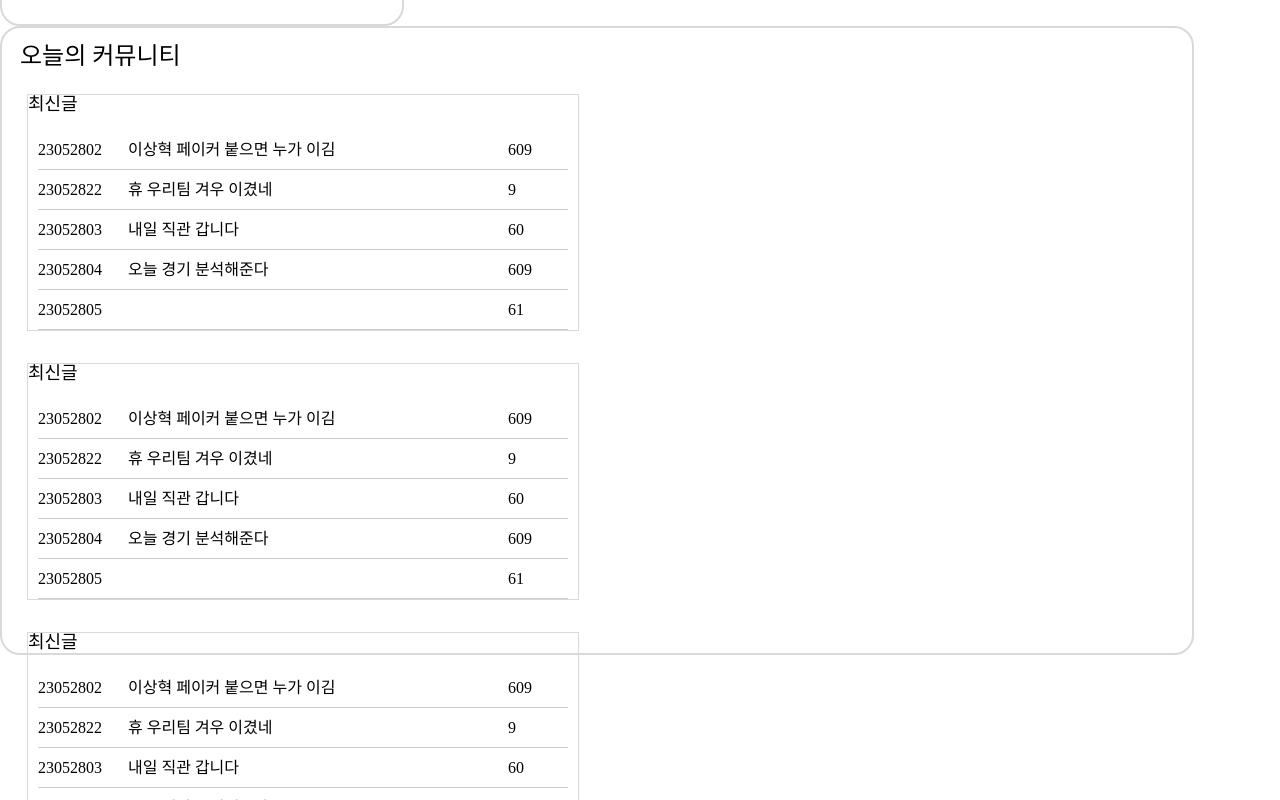
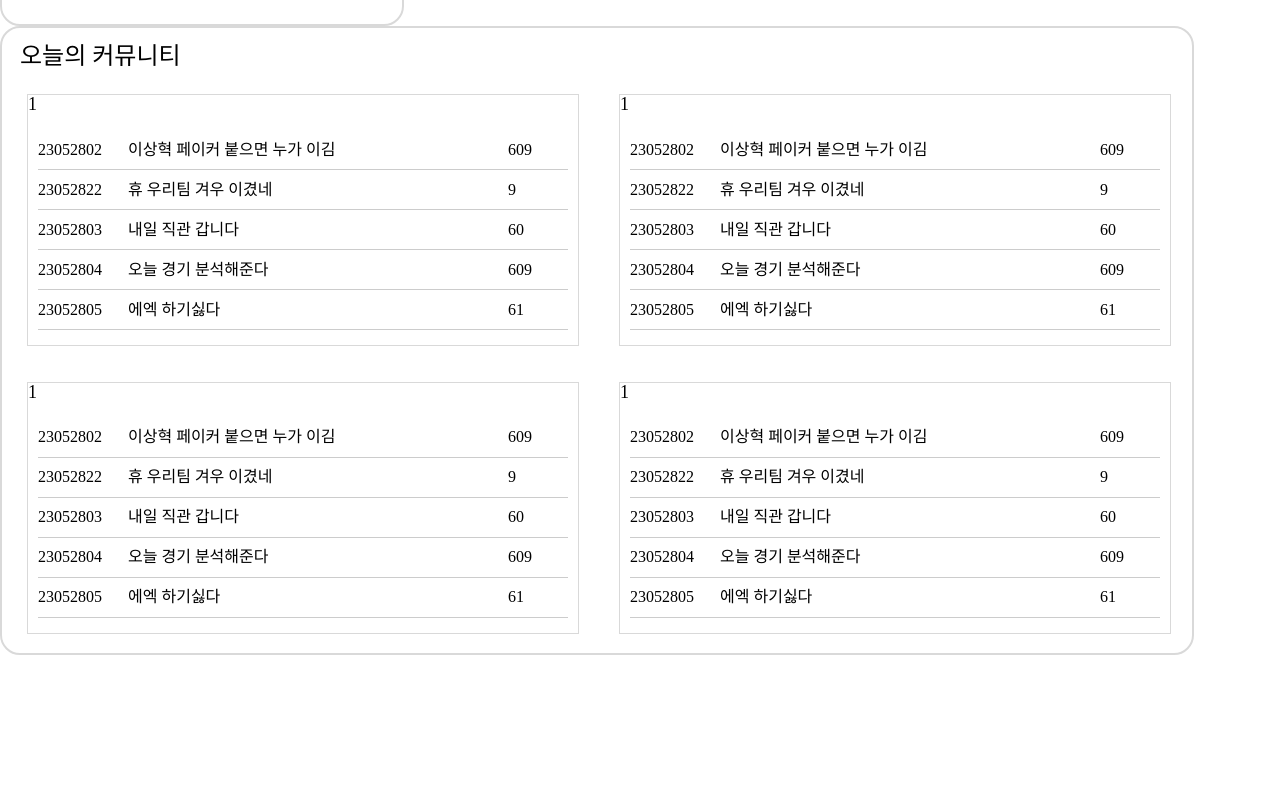
Before and after one commit to ji-silver/FANHANA, a React (Create React App) app: page / in a window 1280 px wide. Shown: the part 820-1620 px from the top of the page. After the commit the page ends 1475 px from the top, so only its background shows below. Built offline with nearby package versions, Linux system fonts and the light colour scheme.

Commit message:
Feat: 커뮤니티 게시판 모듈화

```diff
--- a/src/components/Main/CommunityBox.tsx
+++ b/src/components/Main/CommunityBox.tsx
@@ -18,6 +18,18 @@ const TableHeader = () => {
       <th>제목, 댓글</th>
       <th>조회수</th>
     </HeaderTr>
+  );
+};
+
+const BoardBox = ({ data }) => {
+  return (
+    <BoardContainer>
+      <BoardTitle>{data.category}</BoardTitle>
+      <Table>
+        <TableHeader />
+        <PostList data={data.data} />
+      </Table>
+    </BoardContainer>
   );
 };
 
@@ -43,38 +55,18 @@ const CommunityBox = () => {
   //카테고리별로 들어옴
   //allData soccerData baseballData eSportsData
 
+  const allData = communityData;
+
   return (
     <>
       <Community>
         <div className={styles.title}>오늘의 커뮤니티</div>
-        <BoardContainer>
-          <BoardTitle>최신글</BoardTitle>
-          <Table>
-            <TableHeader />
-            <PostList data={communityData} />
-          </Table>
-        </BoardContainer>
-        <BoardContainer>
-          <BoardTitle>최신글</BoardTitle>
-          <Table>
-            <TableHeader />
-            <PostList data={communityData} />
-          </Table>
-        </BoardContainer>
-        <BoardContainer>
-          <BoardTitle>최신글</BoardTitle>
-          <Table>
-            <TableHeader />
-            <PostList data={communityData} />
-          </Table>
-        </BoardContainer>
-        <BoardContainer>
-          <BoardTitle>최신글</BoardTitle>
-          <Table>
-            <TableHeader />
-            <PostList data={communityData} />
-          </Table>
-        </BoardContainer>
+        <PostListContainer>
+          <BoardBox data={allData} />
+          <BoardBox data={allData} />
+          <BoardBox data={allData} />
+          <BoardBox data={allData} />
+        </PostListContainer>
       </Community>
     </>
   );
@@ -92,7 +84,15 @@ const Community = styled.div`
   border-radius: 20px;
 `;
 
+const PostListContainer = styled.div`
+  display: flex;
+  flex-wrap: wrap;
+  width: 1190px;
+  height: 675px;
+`;
+
 const BoardContainer = styled.div`
+  flex-wrap: wrap;
   width: 550px;
   height: 250px;
   border: 1px solid #d9d9d9;
--- a/src/components/Main/communityData.json
+++ b/src/components/Main/communityData.json
@@ -1,4 +1,6 @@
-[
+{
+  "category": 1,
+  "data": [
     {
       "id": 23052802,
       "title": "이상혁 페이커 붙으면 누가 이김",
@@ -18,5 +20,6 @@
       "views": 609,
       "category": 2
     },
-  { "id": 23052805, " title": "에엑 하기싫다", "views": 61, "category": 2 }
+    { "id": 23052805, "title": "에엑 하기싫다", "views": 61, "category": 2 }
   ]
+}
```
Lines whose indentation alone changed are shown as unchanged.
